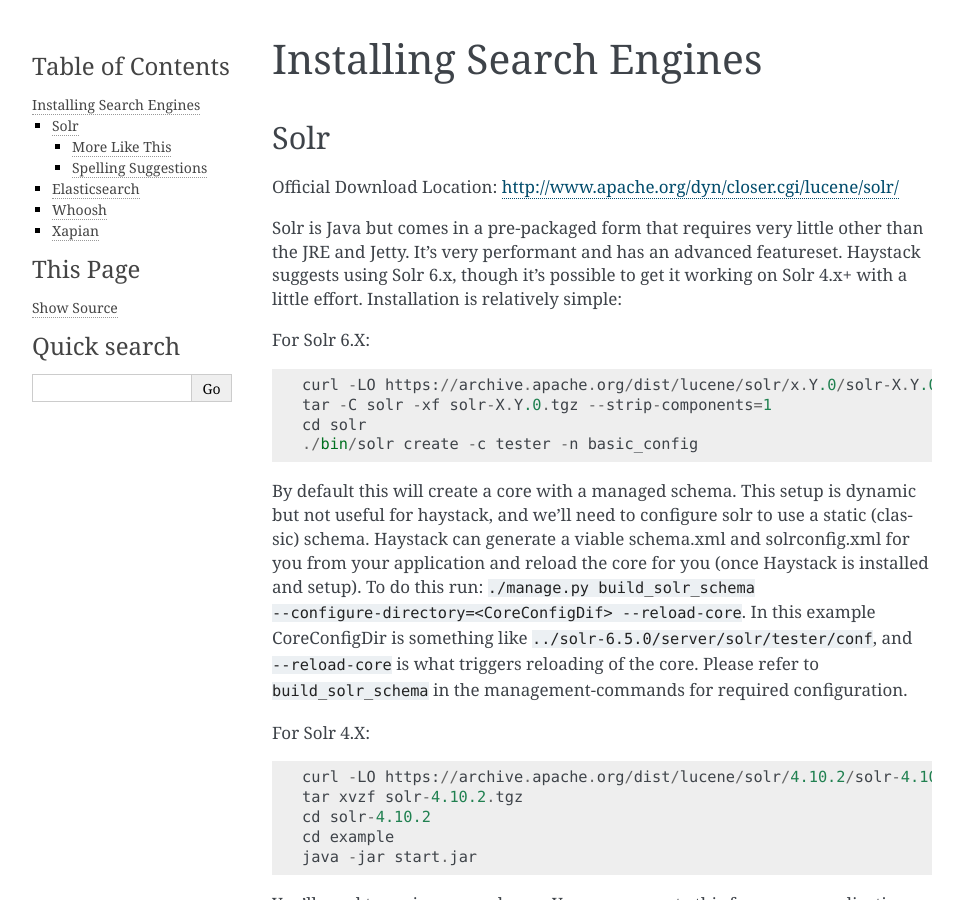
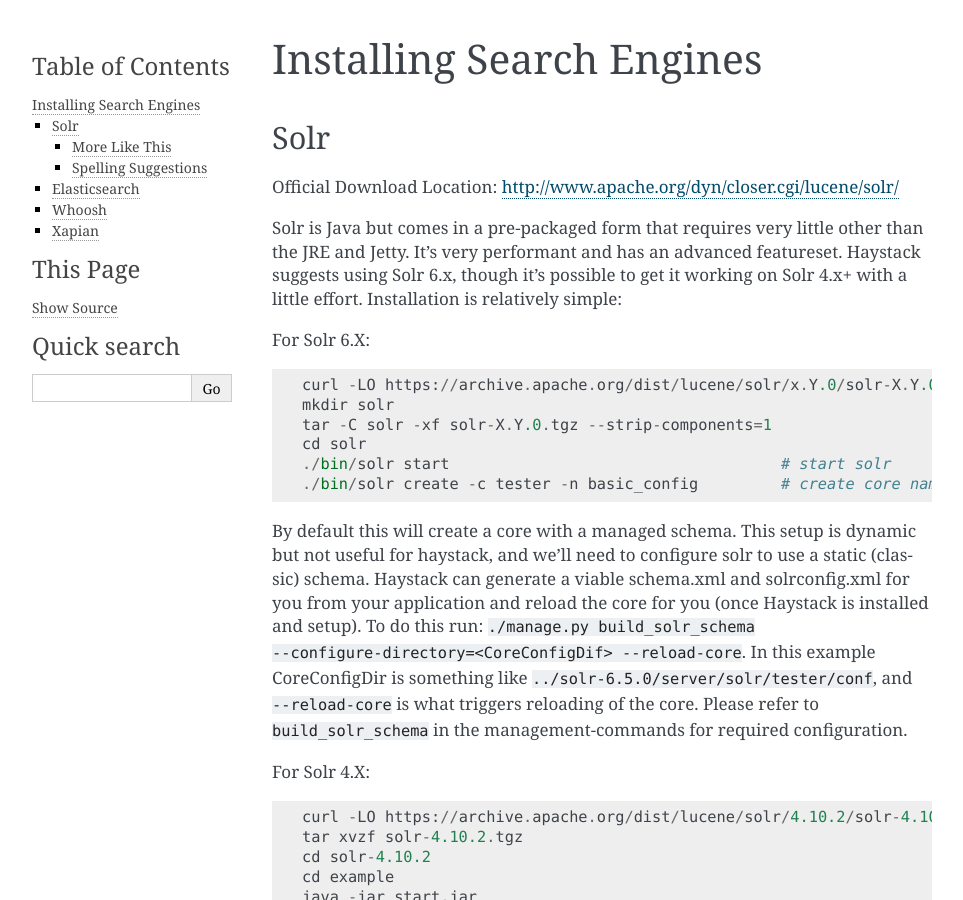
Before and after one commit to marlowe2332/reinforcement, a Sphinx documentation site: the page built from docs/installing_search_engines.rst, in a window 1280 px wide and 900 px high. Shown: the whole window, without its empty margins (148-1111 px from the left). Built offline with Sphinx 7.4.7, drawn with Linux system fonts in a browser that asks for light colours.

Commit message:
Update installing_search_engines.rst

```diff
--- a/docs/installing_search_engines.rst
+++ b/docs/installing_search_engines.rst
@@ -17,9 +17,11 @@ Solr 4.x+ with a little effort. Installation is relatively simple:
 For Solr 6.X::
 
     curl -LO https://archive.apache.org/dist/lucene/solr/x.Y.0/solr-X.Y.0.tgz
+    mkdir solr
     tar -C solr -xf solr-X.Y.0.tgz --strip-components=1
     cd solr
-    ./bin/solr create -c tester -n basic_config
+    ./bin/solr start                                    # start solr
+    ./bin/solr create -c tester -n basic_config         # create core named 'tester'
 
 By default this will create a core with a managed schema.  This setup is dynamic
 but not useful for haystack, and we'll need to configure solr to use a static
```
